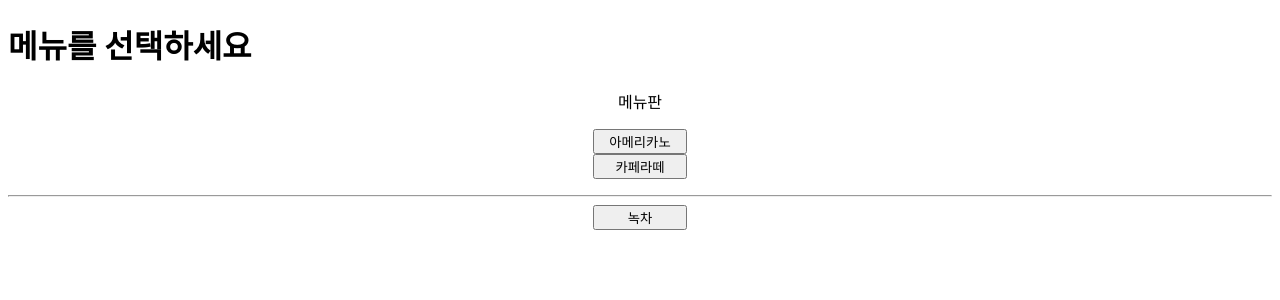
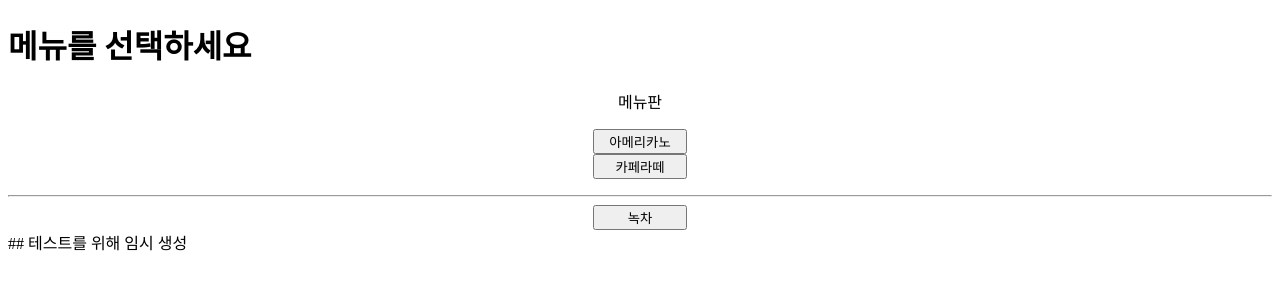
Before and after one commit to larklaon/david, a Flask app: page /menu in a window 1280 px wide. Shown: the top 300 px of the page. Run offline with Flask 3, Linux system fonts and the light colour scheme.

Commit message:
병합 테스트

```diff
--- a/david/templates/menu.html
+++ b/david/templates/menu.html
@@ -14,3 +14,5 @@
   </div>
 </body>
 </html>
+
+## 테스트를 위해 임시 생성
```
